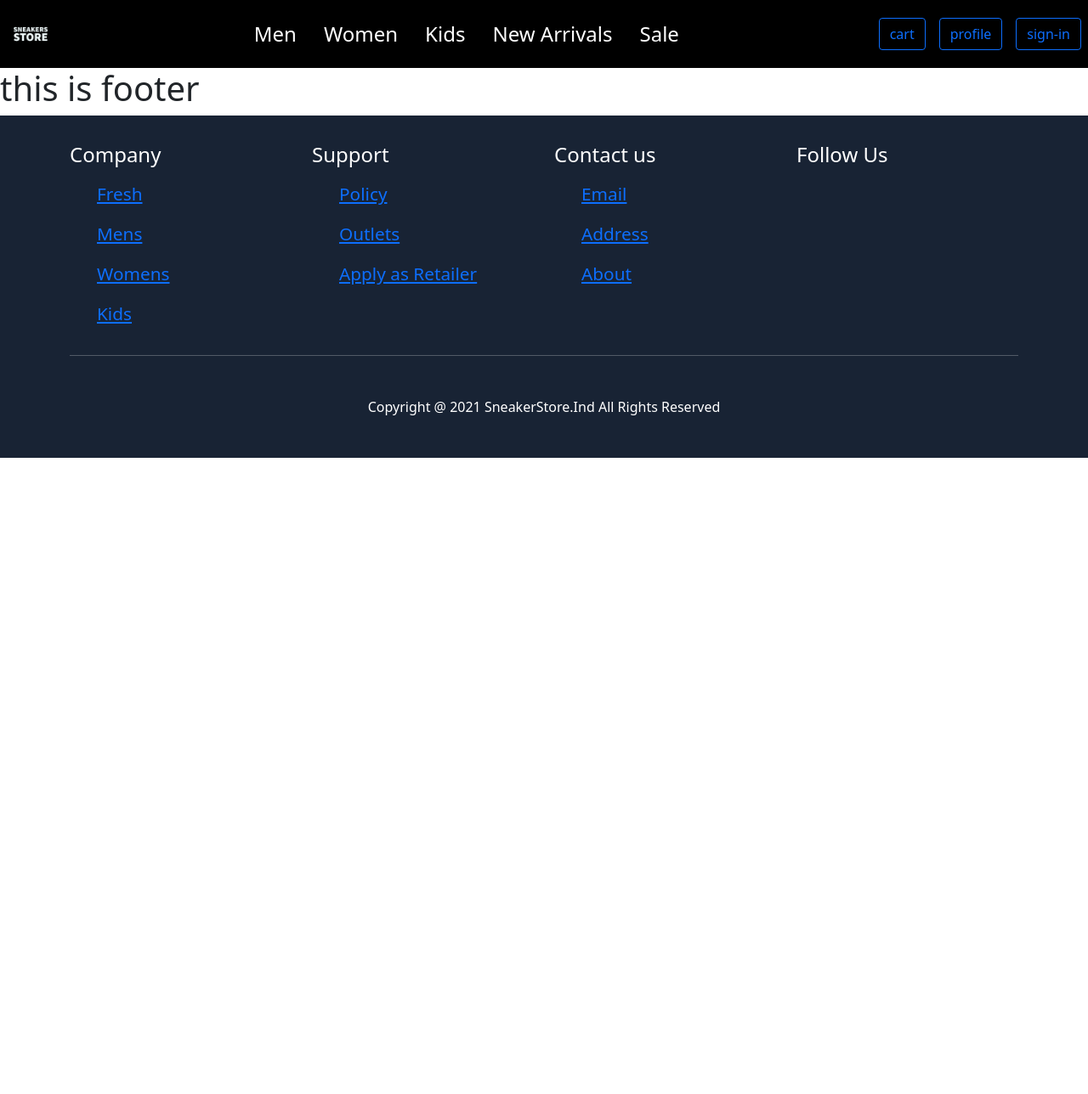
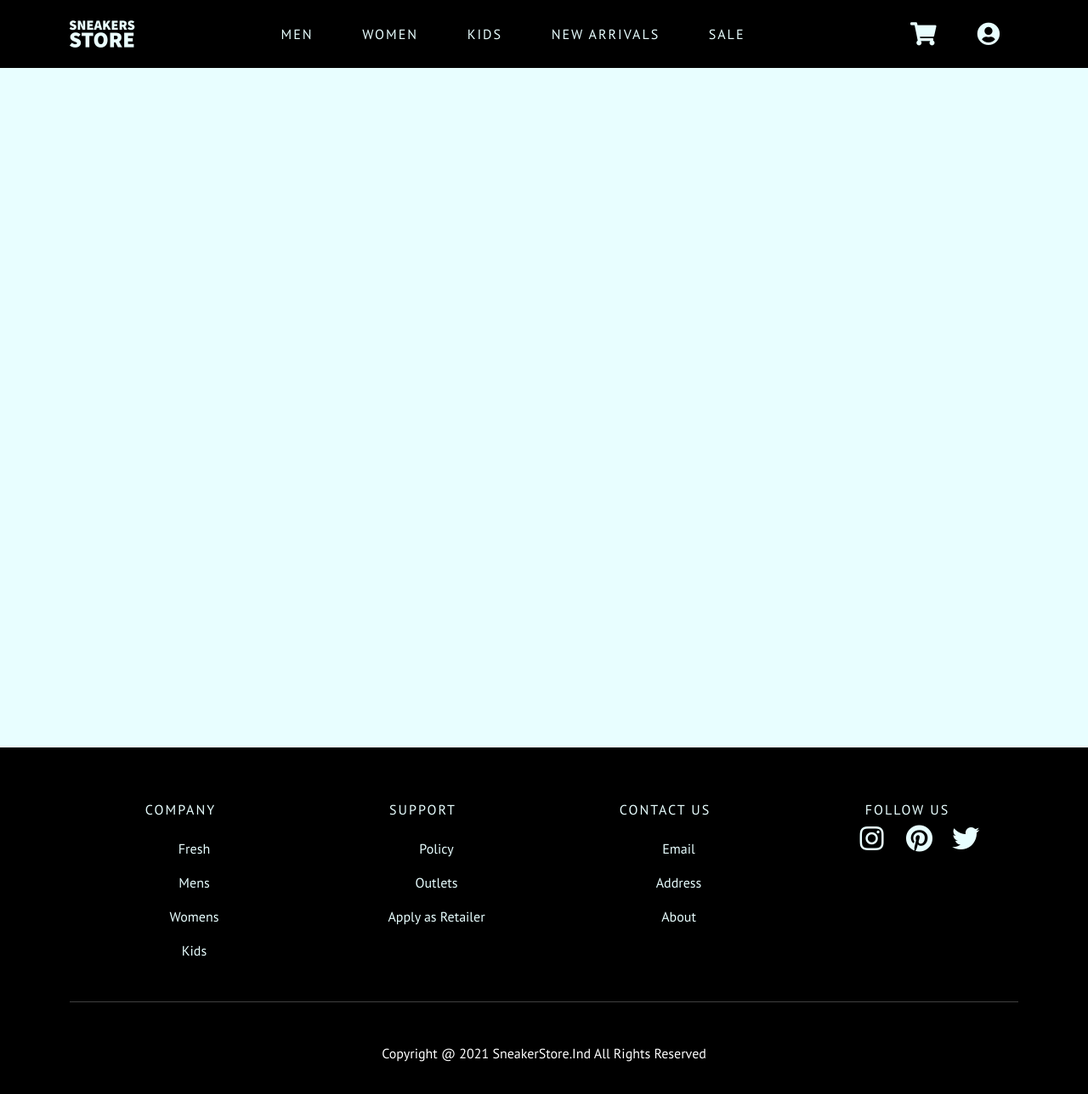
Before and after one commit to Aditya854/SneakerStore, a React (Create React App) app: page / in a window 1280 px wide. Shown: the top 1288 px of the page at 85% size. Before the commit the page ends 800 px from the top, so only its background shows below. Built offline with nearby package versions, Linux system fonts and the light colour scheme.

Commit message:
Navbar and Footer CSS Change 1
chnaged the css of navbar and footer...footer still left.

```diff
--- a/public/index.html
+++ b/public/index.html
@@ -9,10 +9,16 @@
       name="description"
       content="Web site created using create-react-app"
     />
+
+    <!-- GOOGLE FONTS -->
+    <link href="https://fonts.googleapis.com/css2?family=PT+Sans:wght@400;700&display=swap" rel="stylesheet">
+
+    <!-- BOOTSTRAP  -->
     <link rel="stylesheet" href="https://cdn.jsdelivr.net/npm/bootstrap@5.1.3/dist/css/bootstrap.min.css"
       integrity="sha384-1BmE4kWBq78iYhFldvKuhfTAU6auU8tT94WrHftjDbrCEXSU1oBoqyl2QvZ6jIW3" crossorigin="anonymous">
 
-      <link rel="stylesheet" href="https://cdnjs.cloudflare.com/ajax/libs/font-awesome/4.7.0/css/font-awesome.min.css">
+    <!-- FONT AWESOME  -->
+    <link rel="stylesheet" href="https://cdnjs.cloudflare.com/ajax/libs/font-awesome/5.15.4/css/all.min.css" integrity="sha512-1ycn6IcaQQ40/MKBW2W4Rhis/DbILU74C1vSrLJxCq57o941Ym01SwNsOMqvEBFlcgUa6xLiPY/NS5R+E6ztJQ==" crossorigin="anonymous" referrerpolicy="no-referrer" />
 
 
     <link rel="apple-touch-icon" href="%PUBLIC_URL%/logo192.png" />
--- a/src/home/Footer.jsx
+++ b/src/home/Footer.jsx
@@ -1,16 +1,15 @@
-import React from "react"
+import React from "react";
 
 function footer() {
   return (
     <>
-            <h1>this is footer</h1>
       <footer>
         <div className="container">
           <div className="row">
-                        <div className="col-12 col-10 mx-auto">
+            <div className="mx-auto">
               <div className="row">
-                                <div className="col-6 col-lg-3">
-                                    <h4>Company</h4>
+                <div className="col-lg-3 footer-col">
+                  <h5>Company</h5>
                   <ul>
                     <li>
                       <a href="#">Fresh</a>
@@ -24,12 +23,11 @@ function footer() {
                     <li>
                       <a href="#">Kids</a>
                     </li>
-
                   </ul>
                 </div>
 
-                                <div className="col-6 col-lg-3">
-                                    <h4>Support</h4>
+                <div className="col-lg-3 footer-col">
+                  <h5>Support</h5>
                   <ul>
                     <li>
                       <a href="#">Policy</a>
@@ -43,8 +41,8 @@ function footer() {
                   </ul>
                 </div>
 
-                                <div className="col-6 col-lg-3">
-                                    <h4>Contact us</h4>
+                <div className="col-lg-3 footer-col">
+                  <h5>Contact us</h5>
                   <ul>
                     <li>
                       <a href="#">Email</a>
@@ -55,49 +53,42 @@ function footer() {
                     <li>
                       <a href="#">About</a>
                     </li>
-
-
                   </ul>
                 </div>
 
-                                <div className="col-6 col-lg-3">
-                                    <h4>Follow Us</h4>
+                <div className="col-lg-3 footer-col">
+                  <h5>Follow Us</h5>
                   <div className="row">
-                                        <div className="col-3 mx-auto">
+                    <div className="col-2 mx-auto">
                       <a href="#">
-                                            <i class="bi bi-instagram"></i>
+                        <i class="fab fa-2x fa-instagram"></i>
                       </a>
                     </div>
-                                        <div className="col-3 mx-auto">
+                    <div className="col-2 mx-auto">
                       <a href="#">
-                                            <i class="bi bi-instagram"></i>
+                        <i class="fab fa-2x fa-pinterest"></i>
                       </a>
                     </div>
-                                        <div className="col-3 mx-auto">
+                    <div className="col-2 mx-auto">
                       <a href="#">
-                                            <i class="bi bi-instagram"></i>
-                                            </a>
-                                        </div>
-                                        <div className="col-3 mx-auto">
-                                            <a href="#">
-                                            <i class="bi bi-instagram"></i>
+                        <i class="fab fa-2x fa-twitter"></i>
                       </a>
                     </div>
                   </div>
-
                 </div>
               </div>
               <hr />
               <div className="mt-5">
-                                <p className="main-hero-para text-center width 100">Copyright @ 2021 SneakerStore.Ind All Rights Reserved</p>
+                <p className="main-hero-para text-center width 100">
+                  Copyright @ 2021 SneakerStore.Ind All Rights Reserved
+                </p>
               </div>
             </div>
           </div>
         </div>
-
       </footer>
     </>
-    )
+  );
 }
 
-export default footer
+export default footer;
--- a/src/home/Navbar.jsx
+++ b/src/home/Navbar.jsx
@@ -1,27 +1,39 @@
 import React from 'react';
-import logo from '../Resources/logo.png';
+import logo from '../Resources/LOGO LIGHT.png';
 
 export default function Navbar() {
   return (
     <nav className='nav'>
+
+      <div className="">
         <img className='logo' src={logo} alt='store logo' />
+      </div>
 
       <div className='links'>
         <ul className='links-list'>
-          <li id='nav-links' className='mx-3 text-white'>Men</li>
-          <li id='nav-links' className='mx-3 text-white'>Women</li>
-          <li id='nav-links' className='mx-3 text-white'>Kids</li>
-          <li id='nav-links' className='mx-3 text-white'>New Arrivals</li>
-          <li id='nav-links' className='mx-3 text-white'>Sale</li>
+          <a id='nav-links' href="#">
+            <li className='mx-3'>Men</li>
+          </a>
+          <a id='nav-links' href="#">
+            <li className='mx-3'>Women</li>
+          </a>
+          <a id='nav-links' href="#">
+            <li className='mx-3'>Kids</li>
+          </a>
+          <a id='nav-links' href="#">
+            <li  className='mx-3'>New Arrivals</li>
+          </a>
+          <a id='nav-links' href="#">
+            <li className='mx-3'>Sale</li>
+          </a>
         </ul>
       </div>
 
       <div className='cart'>
-        <button className='btn btn-outline-primary mx-2'>
-          cart
-        </button>
-        <button className='profile btn btn-outline-primary mx-2'>profile</button>
-        <button className='btn btn-outline-primary mx-2'>sign-in</button>
+
+          <a href="#"><i class="fas fa-shopping-cart"></i></a>
+          <a href="#"><i class="fas fa-user-circle"></i></a>
+
       </div>
     </nav>
   );
--- a/src/index.css
+++ b/src/index.css
@@ -1,24 +1,48 @@
+:root{
+  --text-light: #e8feff;
+  --text-dark: #000;
+  --bg-light: #e8feff;
+  --bg-dark: #000;
+}
 * {
   padding: 0;
   margin: 0;
   box-sizing: border-box;
 }
 
+body{
+  font-family: 'PT Sans', sans-serif;
+  background-color: var(--bg-light);
+}
+
+h1, h2, h3, h4, h5, h6{
+  text-transform: uppercase;
+}
+
+a{
+  font-family: 'PT Sans', sans-serif;
+  text-decoration: none;
+}
+
+a:hover{
+  color: var(--bg-light);
+  opacity: 0.8;
+}
+
+/* NAVBAR */
 .nav {
-  height: 5rem;
+  padding-inline: 5rem;
   display: flex;
   align-items: center;
   justify-content: space-between;
   background-color: black;
+  text-transform: uppercase;
 }
 
 
 .logo {
   margin-top: 0;
-  height: auto;
-  width: auto;
-  max-height: 72px;
-  max-width: 250px;
+  width: 5rem;
 }
 
 .links-list {
@@ -31,29 +55,54 @@
 }
 
 #nav-links {
-  font-size: 1.5rem;
+  font-size: 1rem;
+  letter-spacing: 2px;
+  padding: 0 0.8rem;
+  text-decoration: none;
+  color: var(--text-light);
 }
 
 .cart {
   display: flex;
 }
 
+.cart>a{
+  padding-inline: 1.5rem;
+  font-size: 1.7rem;
+  color: var(--text-light);
+}
+
+
+
+
 /* FOOTER CSS */
 footer{
-  padding: 2rem 0 ;
-  background-color: #182334;
+  margin-top: 100vh;
+  padding: 4rem 0 2rem;
+  background-color: var(--bg-dark);
   color: #fff;
+  text-align: center;
 }
 
-footer h2{
-  color: #fff;
+footer h5{
+  color: var(--text-light);
+  font-size: 1rem;
+  letter-spacing: 2px;
+}
+
+footer a{
+  color: var(--text-light);
 }
 
 footer li{
   list-style: none;
-  font-size: 1.3rem;
-  font-weight: lighter;
-  cursor: pointer;
-  color: #fff;
+  font-size: 1rem;
   margin: 1rem 0;
 }
+
+.footer-col{
+  display: flex;
+  flex-direction: column;
+  align-items: center;
+  justify-content: top;
+}
```
Also changed, not shown: src/Resources/LOGO LIGHT.png (added). Lines whose indentation alone changed are shown as unchanged.
